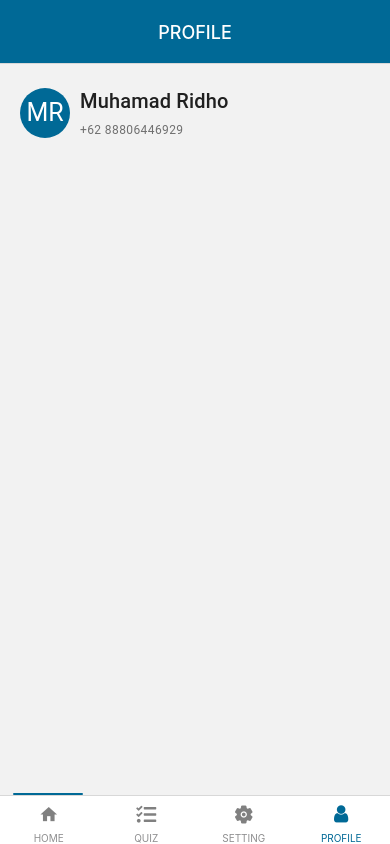
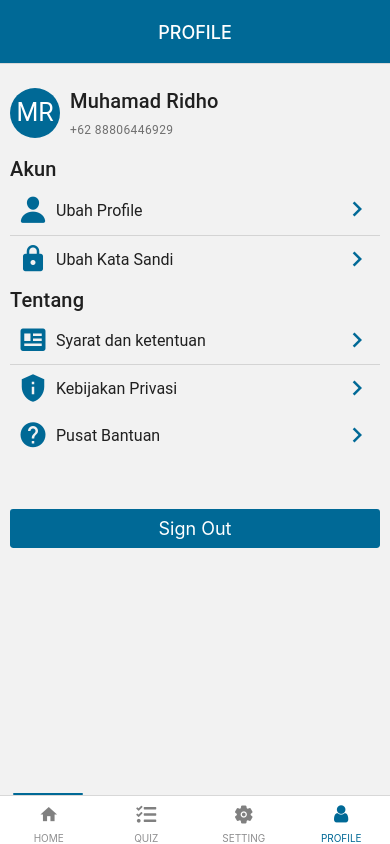
Before and after one commit to Ridho894/quiz-app, a React Native app: screen /PROFILE in a window 390 px wide. Built offline with nearby package versions, Linux system fonts and the light colour scheme.

Commit message:
screen profile 100%

```diff
--- a/src/navigation/Root.tsx
+++ b/src/navigation/Root.tsx
@@ -143,9 +143,9 @@ const Root = () => {
           borderRadius: 50,
           transform: [
             {
-              translateX: tabOffsetValue
-            }
-          ]
+              translateX: tabOffsetValue,
+            },
+          ],
         }}
       ></Animated.View>
     </NavigationContainer>
--- a/src/screens/Profile.tsx
+++ b/src/screens/Profile.tsx
@@ -1,13 +1,22 @@
 import React from "react";
-import { View, Text, Image } from "react-native";
-import { Avatar, Title, Caption } from "react-native-paper";
+import { View, Text, ScrollView } from "react-native";
+import { Avatar, Title, Caption, List, Divider } from "react-native-paper";
+import {
+  Ionicons,
+  MaterialIcons,
+  FontAwesome,
+  MaterialCommunityIcons,
+} from "@expo/vector-icons";
 import colors from "../utils/colors";
+import { Button } from "react-native-elements";
 const Profile = () => {
   return (
+    <ScrollView>
       <View>
         <View
           style={{
-          margin: 20,
+            margin: 10,
+            top: 10,
             flexDirection: "row",
             alignItems: "center",
           }}
@@ -22,7 +31,90 @@ const Profile = () => {
             <Caption>+62 88806446929</Caption>
           </View>
         </View>
+        <View style={{ margin: 10 }}>
+          <Title>Akun</Title>
+          <List.Item
+            title="Ubah Profile"
+            left={(props) => (
+              <Ionicons name={"person"} color={colors.blue} size={30} />
+            )}
+            right={(props) => (
+              <MaterialIcons
+                name={"keyboard-arrow-right"}
+                color={colors.blue}
+                size={30}
+              />
+            )}
+          />
+          <Divider />
+          <List.Item
+            title="Ubah Kata Sandi"
+            left={(props) => (
+              <MaterialCommunityIcons name={"lock"} color={colors.blue} size={30} />
+            )}
+            right={(props) => (
+              <MaterialIcons
+                name={"keyboard-arrow-right"}
+                color={colors.blue}
+                size={30}
+              />
+            )}
+          />
+          <Title>Tentang</Title>
+          <List.Item
+            title="Syarat dan ketentuan"
+            left={(props) => (
+              <MaterialCommunityIcons name={"newspaper-variant"} color={colors.blue} size={30} />
+            )}
+            right={(props) => (
+              <MaterialIcons
+                name={"keyboard-arrow-right"}
+                color={colors.blue}
+                size={30}
+              />
+            )}
+          />
+          <Divider />
+          <List.Item
+            title="Kebijakan Privasi"
+            left={(props) => (
+              <MaterialIcons name={"privacy-tip"} color={colors.blue} size={30} />
+            )}
+            right={(props) => (
+              <MaterialIcons
+                name={"keyboard-arrow-right"}
+                color={colors.blue}
+                size={30}
+              />
+            )}
+          />
+          <List.Item
+            title="Pusat Bantuan"
+            left={(props) => (
+              <MaterialCommunityIcons
+                name={"help-circle"}
+                color={colors.blue}
+                size={30}
+              />
+            )}
+            right={(props) => (
+              <MaterialIcons
+                name={"keyboard-arrow-right"}
+                color={colors.blue}
+                size={30}
+              />
+            )}
+          />
+          <Button
+            title="Sign Out"
+            buttonStyle={{
+              backgroundColor: colors.blue,
+              marginTop: 50,
+            }}
+          />
         </View>
+      </View>
+    </ScrollView>
   );
 };
 
```
Lines whose indentation alone changed are shown as unchanged.
